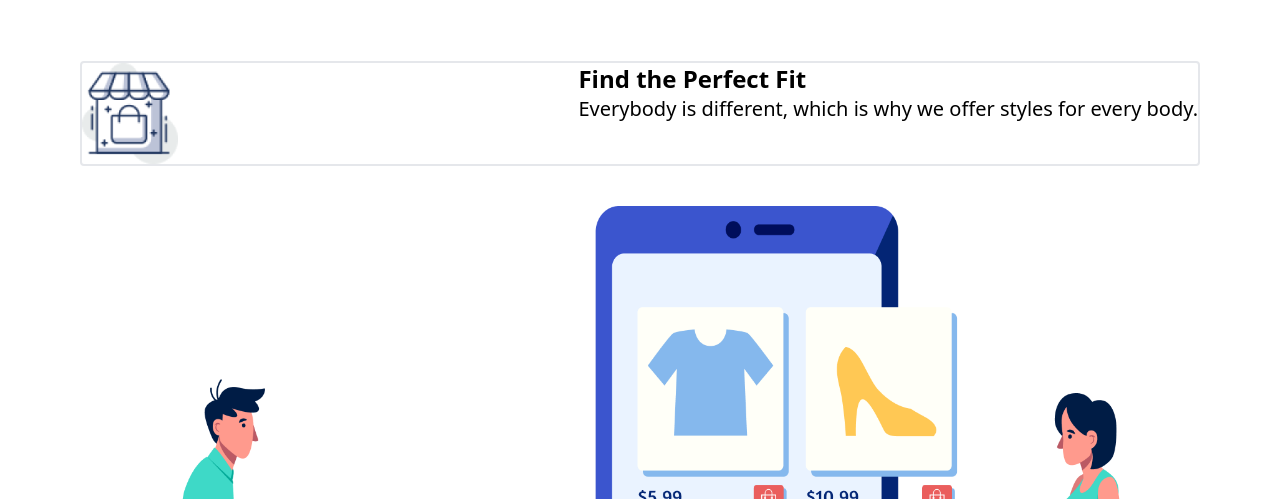
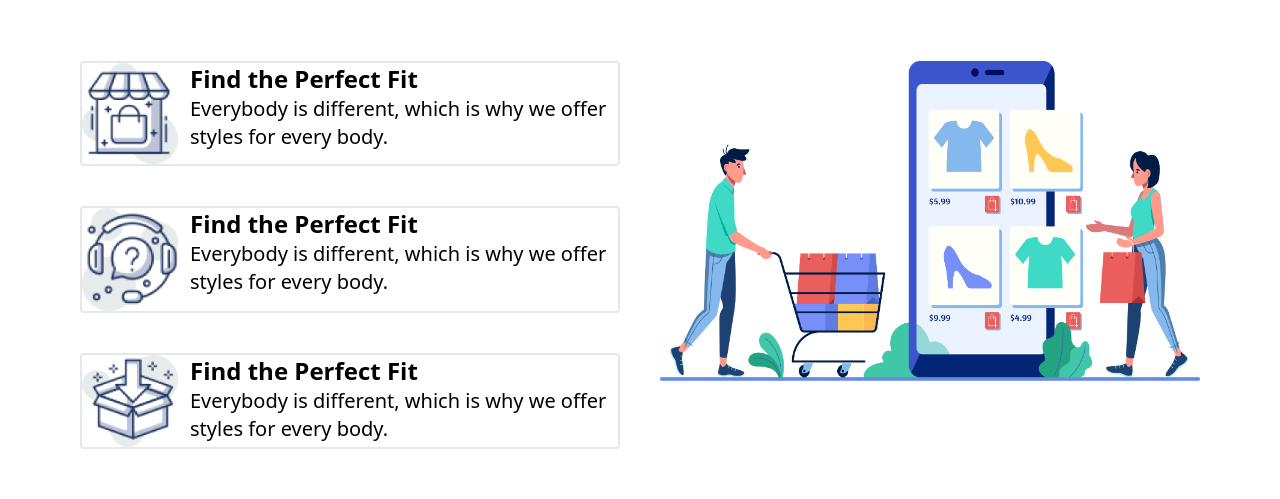
Before and after one commit to mdamirhossainjowel/penguin-Tailwind, a plain HTML site: page index.html in a window 1280 px wide. Shown: the part 1606-2105 px from the top of the page. After the commit the page ends 2055 px from the top, so only its background shows below. Drawn offline with nearby package versions, Linux system fonts and the light colour scheme.

Commit message:
tailwind

```diff
--- a/index.html
+++ b/index.html
@@ -243,7 +243,7 @@
 
       <!-- end part -->
       <section class="container mx-auto mt-16">
-        <div class="lg:grid grid-cols-2 md:grid-cols-1 gap-10 mx-20">
+        <div class="grid lg:grid-cols-2 md:grid-cols-1 gap-10 mx-20">
           <div class="border-2 rounded flex justify-between">
             <img class="w-24" src="images/house.png" alt="" />
             <div class="pl-3">
```
